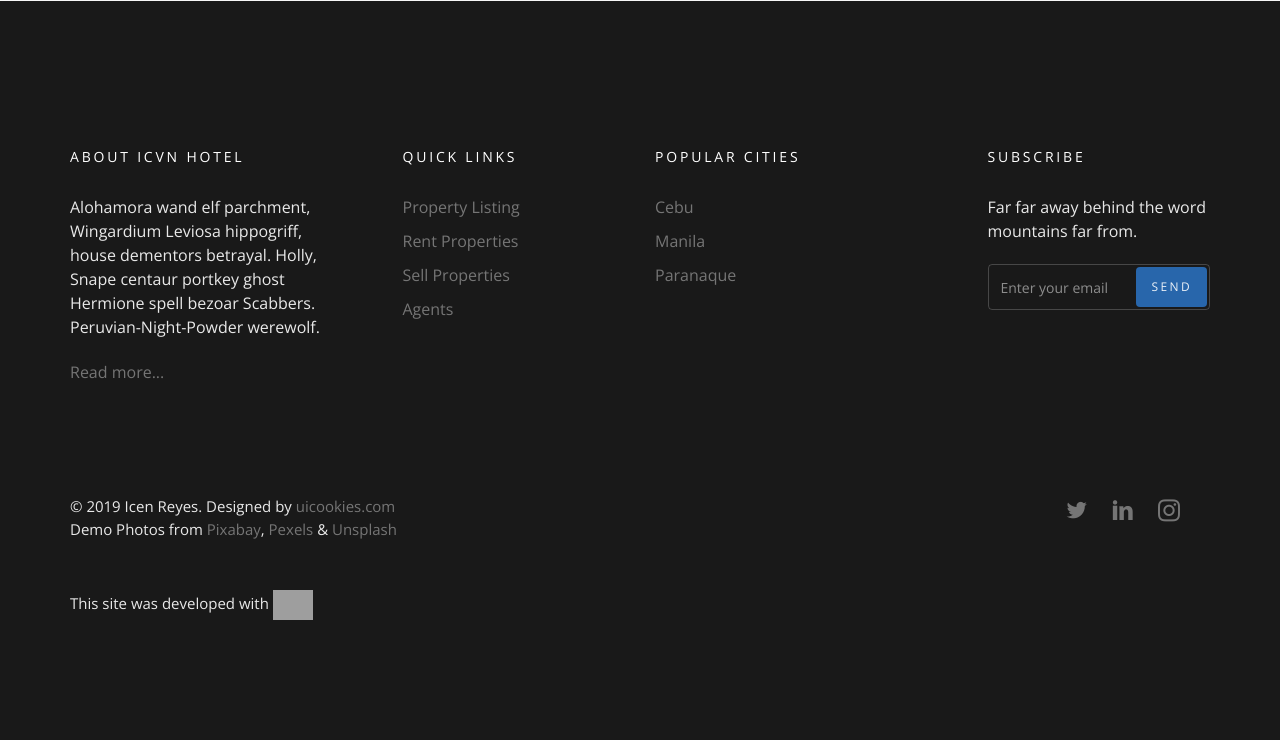
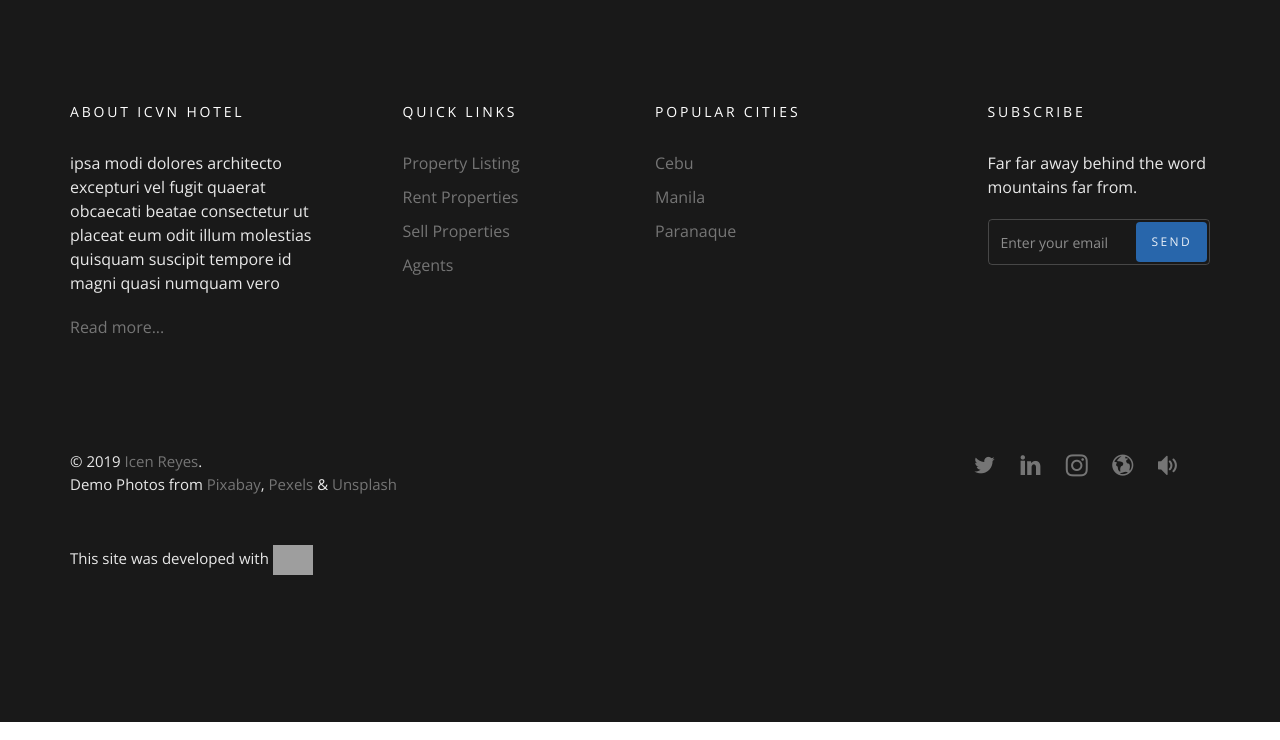
Before and after one commit to reyesvicente/hotel, a Django app: page / in a window 1280 px wide. Shown: the part 3262-4002 px from the top of the page. Run offline with Django 3.2, Linux system fonts and the light colour scheme; data comes from the database, SQL or seed files in the repository; some libraries are stand-ins or nearby versions; some web fonts are replaced; grey boxes are pictures that could not be loaded.

Commit message:
template fix
template fix

```diff
--- a/contact/templates/contact/contact.html
+++ b/contact/templates/contact/contact.html
@@ -50,11 +50,9 @@
 
           <h4>Feedback</h4>
           <p>Alohamora wand elf parchment, Wingardium Leviosa hippogriff, house dementors betrayal. Holly, Snape centaur portkey ghost Hermione spell bezoar Scabbers. Peruvian-Night-Powder werewolf.</p>
-          <p><a href="{% url 'about:aboutus' %}">Learn More</a></p>
         </div>
       </div>
     </div>
   </section>
-  <div id="map"></div>
 
 {% endblock body %}
--- a/home/templates/home/home.html
+++ b/home/templates/home/home.html
@@ -29,7 +29,7 @@
                 </div>
               </form>
               <p class="mb0 text-left">This site was developed with
-            <img class="logo" style="width:40px;" src="https://static.djangoproject.com/img/logos/django-logo-negative.svg" /> by <a href="https://icenreyes.xyz">Vicente G. Reyes</a></p>
+            <img class="logo" style="width:40px;" src="https://static.djangoproject.com/img/logos/django-logo-negative.svg" /> by <a href="https://icenreyes.xyz" target="_blank">Vicente G. Reyes</a></p>
             </div>
 
           </div>
@@ -56,7 +56,6 @@
             <div class="probootstrap-card-text">
               <h2 class="probootstrap-card-heading">Award Winning Brooker</h2>
               <p>Far far away, behind the word mountains, far from the countries Vokalia and Consonantia, there live the blind texts.</p>
-              <p><a href="#">Find out more</a></p>
             </div>
           </div>
         </div>
@@ -68,7 +67,6 @@
             <div class="probootstrap-card-text">
               <h2 class="probootstrap-card-heading">New Houses</h2>
               <p>Far far away, behind the word mountains, far from the countries Vokalia and Consonantia, there live the blind texts.</p>
-              <p><a href="#">Find out more</a></p>
             </div>
           </div>
         </div>
@@ -80,7 +78,6 @@
             <div class="probootstrap-card-text">
               <h2 class="probootstrap-card-heading">Affordable Houses</h2>
               <p>Far far away, behind the word mountains, far from the countries Vokalia and Consonantia, there live the blind texts.</p>
-              <p><a href="#">Find out more</a></p>
             </div>
           </div>
         </div>
--- a/property/templates/property/detail.html
+++ b/property/templates/property/detail.html
@@ -56,7 +56,7 @@
                 {% csrf_token %}
                 {% bootstrap_form reserve_form %}
                 {% buttons %}
-                    <button type="submit" class="btn btn-primary">Inquire</button>
+                    <button type="submit" class="btn btn-primary">Reserve</button>
                 {% endbuttons %}
             </form>
         </div>
--- a/templates/base.html
+++ b/templates/base.html
@@ -4,7 +4,7 @@
   <head>
     <meta charset="utf-8">
     <meta name="viewport" content="width=device-width, initial-scale=1">
-    <title>Icen Reyes | Hotel/Real Estate Website</title>
+    <title>ICVN Hotel | Hotel/Real Estate Website</title>
     <meta name="description" content="ICVN-Hotel: A Fictitious Hotel/Real Estate Website Developed by Vicente G. Reyes">
     <meta name="keywords" content="Real Estate, Philippines, Hotel, Real Estate Agent, Property, Properties">
 
@@ -80,7 +80,7 @@
         <div class="col-md-3">
           <div class="probootstrap-footer-widget">
             <h4 class="heading">About ICVN Hotel</h4>
-            <p>Alohamora wand elf parchment, Wingardium Leviosa hippogriff, house dementors betrayal. Holly, Snape centaur portkey ghost Hermione spell bezoar Scabbers. Peruvian-Night-Powder werewolf.</p>
+            <p>{% lorem 25 w random %}</p>
             <p><a href="{% url 'about:aboutus' %}">Read more...</a></p>
           </div>
         </div>
@@ -121,7 +121,7 @@
       <div class="row copyright">
         <div class="col-md-6">
           <div class="probootstrap-footer-widget">
-            <p>&copy; 2019 Icen Reyes. Designed by <a href="https://uicookies.com/">uicookies.com</a> <br> Demo Photos from <a href="https://pixabay.com/">Pixabay</a>, <a href="https://pexels.com/">Pexels</a> &amp; <a href="https://unsplash.com/">Unsplash</a></p>
+            <p>&copy; 2019 <a href="https://icenreyes.xyz" target="_blank">Icen Reyes</a>. <br> Demo Photos from <a href="https://pixabay.com/" target="_blank">Pixabay</a>, <a href="https://pexels.com/" target="_blank">Pexels</a> &amp; <a href="https://unsplash.com/" target="_blank">Unsplash</a></p>
           </div>
                       <p>This site was developed with
             <img class="logo" style="width:40px;" src="https://static.djangoproject.com/img/logos/django-logo-negative.svg" /></p>
@@ -129,10 +129,12 @@
         <div class="col-md-6">
           <div class="probootstrap-footer-widget right">
             <ul class="probootstrap-footer-social">
-              <li><a href="https://twitter.com/highcenburg"><i class="icon-twitter"></i></a></li>
-              <li><a href="https://linkedin.com/in/vicentereyes0888"><i class="icon-linkedin"></i></a></li>
-              <li><a href="https://instagram.com/icen.reyes"><i class="icon-instagram2"></i></a></li>
-              <li><a href="https://icenreyes.xyz"><i class="icon-website"></i></a></li>
+              <li><a href="https://twitter.com/highcenburg" target="_blank"><i class="icon-twitter"></i></a></li>
+              <li><a href="https://linkedin.com/in/vicentereyes0888" target="_blank"><i class="icon-linkedin"></i></a></li>
+              <li><a href="https://instagram.com/icen.reyes" target="_blank"><i class="icon-instagram2"></i></a></li>
+              <li><a href="https://icenreyes.xyz" target="_blank"><i class="icon-globe"></i></a></li>
+              <li><a href="https://medium.com/highcenburg" target="_blank"><i class="icon-volume-medium"></i></a></li>
+              <li><a href="https://facebook.com/icvntechstudio" target="_blank"><i class="icon-icon-facebook"></i></a></li>
             </ul>
           </div>
         </div>
```
